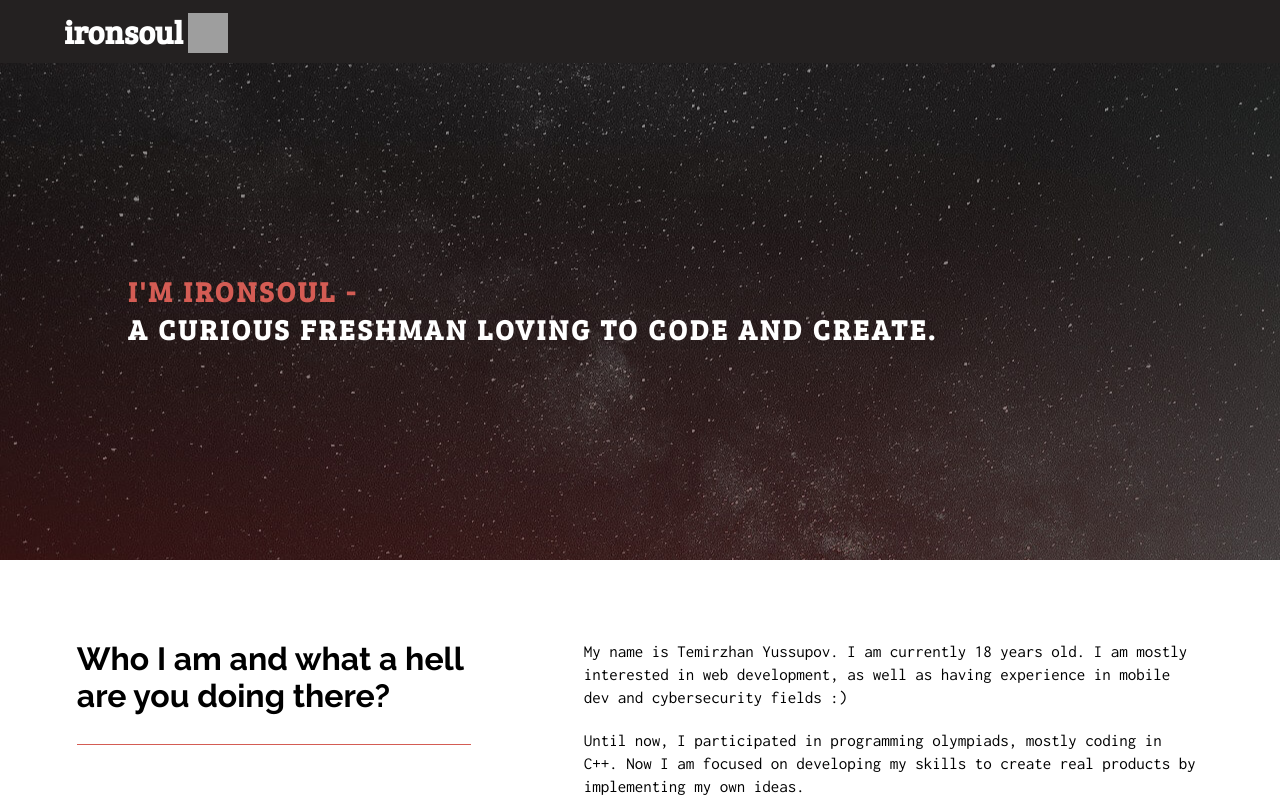
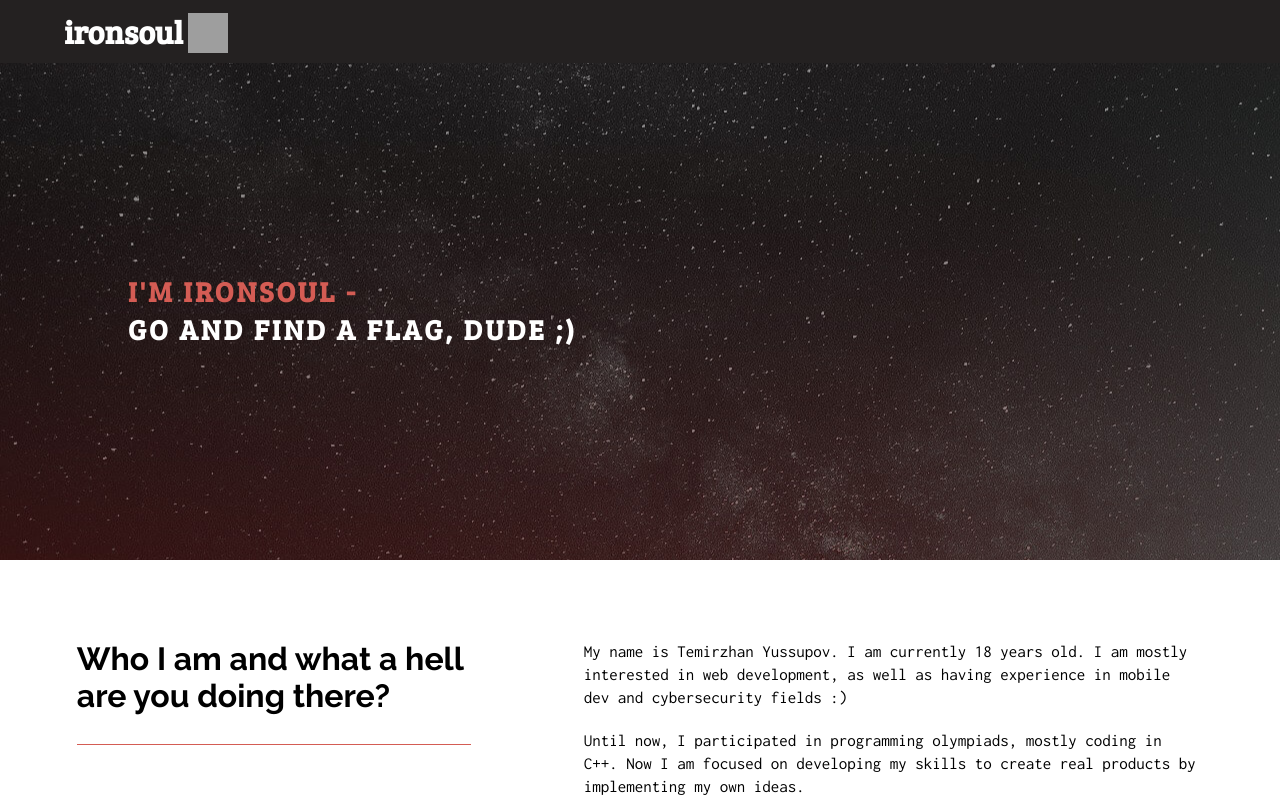
Before and after one commit to ironsoul0/ironsoul0.github.io, a React app: page / in a window 1280 px wide. Shown: the top 800 px of the page. Built offline with nearby package versions, Linux system fonts and the light colour scheme; grey boxes are pictures that could not be loaded.

Commit message:
Changed Intro

```diff
--- a/src/components/Intro/Intro.js
+++ b/src/components/Intro/Intro.js
@@ -10,7 +10,7 @@ const Intro = (props) => {
             I'm ironsoul -
         </h1>
           <h1 className={styles.desc}>
-            A curious freshman loving to code and create.
+            Go and find a flag, dude ;)
         </h1>
         </div>
       </div>
```
